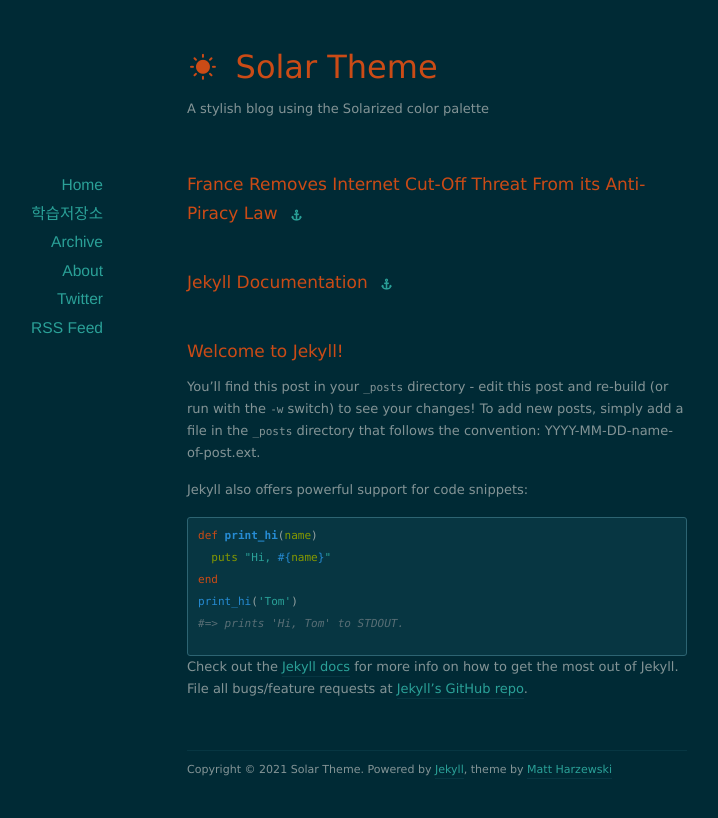
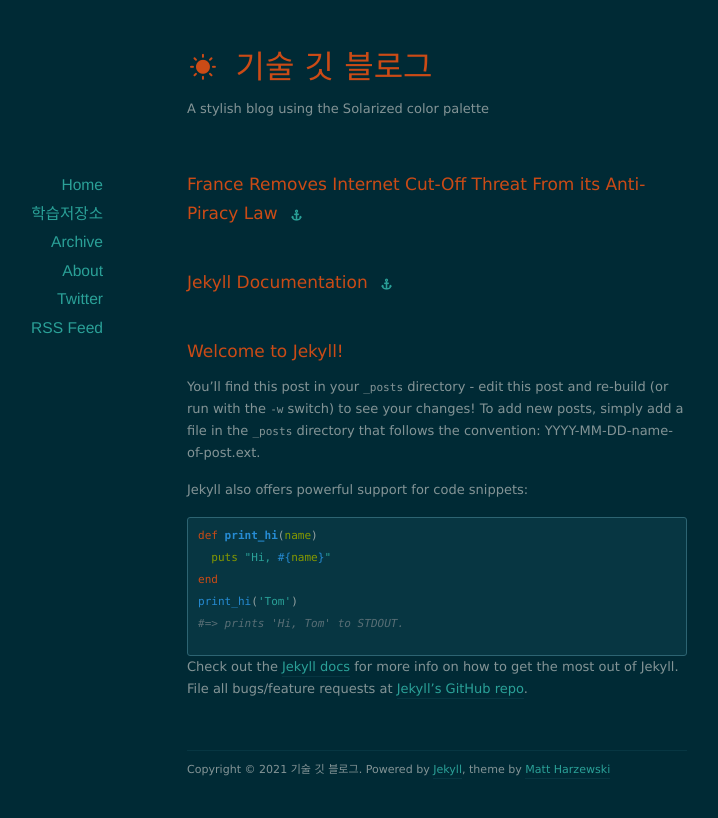
Before and after one commit to Zundal/Zundal.github.io, a Jekyll site: the page built from index.html, in a window 1280 px wide. Shown: the top 818 px of the page, without its empty margins (203-921 px from the left). Built offline with Jekyll 4.4.1, drawn with Linux system fonts in a browser that asks for light colours; nearby versions of some CDN libraries; the list of posts is cut into pages by our own code.

Commit message:
title change

```diff
--- a/_config.yml
+++ b/_config.yml
@@ -1,4 +1,4 @@
-name: Solar Theme
+name: 기술 깃 블로그
 baseurl: ""
 url: "https://Zundal.github.io/"
 description: A stylish blog using the Solarized color palette
```
